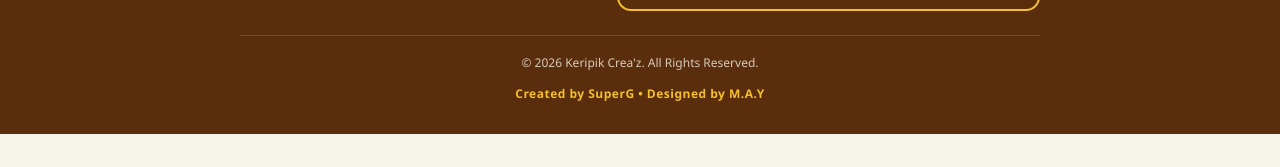
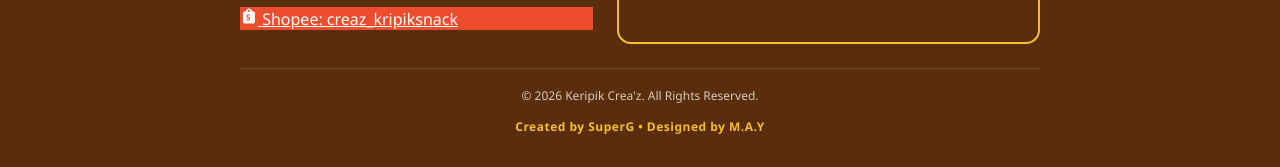
Before and after one commit to SuperrrG/toko-kripik, a plain HTML site: page index.html in a window 1280 px wide. Shown: the part 1965-2132 px from the top of the page. Before the commit the page ends 2099 px from the top, so only its background shows below. Drawn offline with Linux system fonts and the light colour scheme.

Commit message:
tambah tombol Shopee creaz_kripiksnack di bagian kontak footer

```diff
--- a/index.html
+++ b/index.html
@@ -156,6 +156,7 @@
           <a href="https://www.instagram.com/creaz_snack?evlk=MWltOGdiaXM1djBvag==" target="_blank" style="display:inline-flex;align-items:center;gap:10px;background:#f4be2c;color:#5a2d0c;text-decoration:none;padding:10px 16px;border-radius:12px;font-size:13px;font-weight:800;border:2px solid #fef7dc;width:fit-content;">
             <span><svg width="18" height="18" style="width:18px;height:18px;flex-shrink:0;fill:currentColor;" viewBox="0 0 24 24"><path d="M7.8 2h8.4C19.4 2 22 4.6 22 7.8v8.4a5.8 5.8 0 0 1-5.8 5.8H7.8C4.6 22 2 19.4 2 16.2V7.8A5.8 5.8 0 0 1 7.8 2zm-.2 2A3.6 3.6 0 0 0 4 7.6v8.8C4 18.39 5.61 20 7.6 20h8.8a3.6 3.6 0 0 0 3.6-3.6V7.6C20 5.61 18.39 4 16.4 4H7.6zm9.65 1.5a1.25 1.25 0 0 1 1.25 1.25A1.25 1.25 0 0 1 17.25 8 1.25 1.25 0 0 1 16 6.75a1.25 1.25 0 0 1 1.25-1.25zM12 7a5 5 0 0 1 5 5 5 5 0 0 1-5 5 5 5 0 0 1-5-5 5 5 0 0 1 5-5zm0 2a3 3 0 0 0-3 3 3 3 0 0 0 3 3 3 3 0 0 0 3-3 3 3 0 0 0-3-3z"/></svg> <span>Instagram: @creaz_snack</span>
           </a>
+      <a href="https://id.shp.ee/D4oovYoU" target="_blank" class="social-btn" style="background:#ee4d2d;color:#fff;border-color:#5a2d0c;"><svg width="18" height="18" style="width:18px;height:18px;flex-shrink:0;fill:currentColor;" viewBox="0 0 24 24"><path d="M18 6h-2c0-2.21-1.79-4-4-4S8 3.79 8 6H6c-1.1 0-2 .9-2 2v12c0 1.1.9 2 2 2h12c1.1 0 2-.9 2-2V8c0-1.1-.9-2-2-2zm-6-2c1.1 0 2 .9 2 2h-4c0-1.1.9-2 2-2zm1.5 11.5c0 1.38-1.12 2.5-2.5 2.5-1.08 0-2.01-.69-2.36-1.66l1.39-.51c.15.41.54.67.97.67.55 0 1-.45 1-1 0-.45-.3-.83-.74-.96l-1.18-.35C9.04 13.86 8.5 13.02 8.5 12c0-1.38 1.12-2.5 2.5-2.5 1.04 0 1.94.64 2.31 1.56l-1.37.54c-.16-.37-.52-.6-.94-.6-.55 0-1 .45-1 1 0 .43.28.8.7.93l1.18.36c.96.29 1.62 1.18 1.62 2.21z"/></svg> <span>Shopee: creaz_kripiksnack</span></a>
         </div>
       </div>
       <div class="map-box" style="height:auto;"><iframe src="https://maps.google.com/maps?q=Desa+Kaligending+Karangsambung+Kebumen&t=&z=14&ie=UTF8&iwloc=&output=embed" style="width:100%;height:180px;border:0;display:block;" loading="lazy"></iframe><a href="https://maps.app.goo.gl/J2hJMG5b7BiXreuh6" target="_blank" style="display:block;background:#f4be2c;color:#5a2d0c;text-align:center;padding:10px;font-size:12.5px;font-weight:800;text-decoration:none;border-top:2px solid #5a2d0c;">📍 Buka Lokasi di Google Maps</a></div>
```
